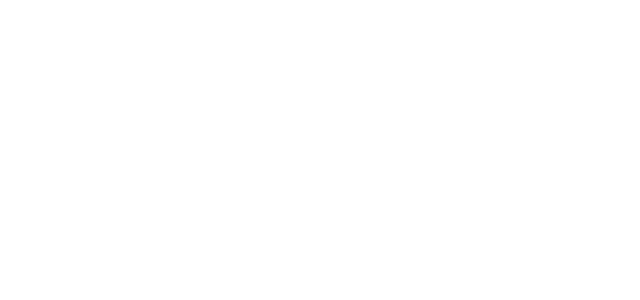
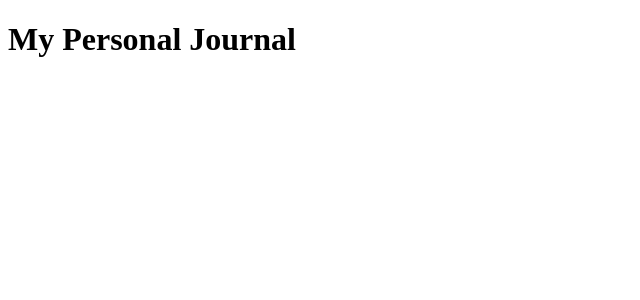
Before and after one commit to Joseph-Wairimu/diary, an Angular app: page / in a window 1280 px wide. Shown: the top 300 px of the page, without its empty margins (0-640 px from the left). Built offline with nearby package versions, Linux system fonts and the light colour scheme.

Commit message:
creating home component

```diff
--- a/src/app/app.component.html
+++ b/src/app/app.component.html
@@ -1,3 +1,3 @@
 
-
+<app-home></app-home>
 <router-outlet></router-outlet>
--- a/src/app/app.module.ts
+++ b/src/app/app.module.ts
@@ -3,10 +3,12 @@
 
 import { AppRoutingModule } from './app-routing.module';
 import { AppComponent } from './app.component';
+import { HomeComponent } from './home/home.component';
 
 @NgModule({
   declarations: [
-    AppComponent
+    AppComponent,
+    HomeComponent
   ],
   imports: [
     BrowserModule,
--- /dev/null
+++ b/src/app/home/home.component.html
@@ -0,0 +1 @@
+<h1>My Personal Journal</h1>
--- /dev/null
+++ b/src/app/home/home.component.ts
@@ -0,0 +1,15 @@
+import { Component, OnInit } from '@angular/core';
+
+@Component({
+  selector: 'app-home',
+  templateUrl: './home.component.html',
+  styleUrls: ['./home.component.css']
+})
+export class HomeComponent implements OnInit {
+
+  constructor() { }
+
+  ngOnInit(): void {
+  }
+
+}
```
Also changed, not shown: src/app/home/home.component.css (added), 1 other file (tests, documents, lock files or other folders).
